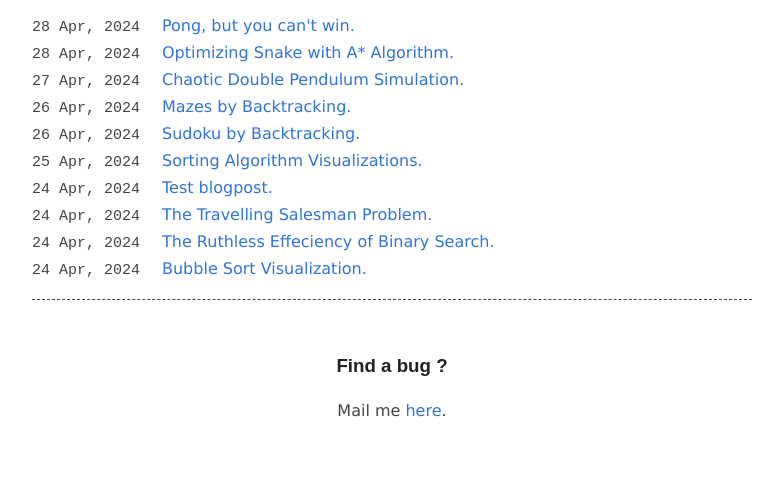
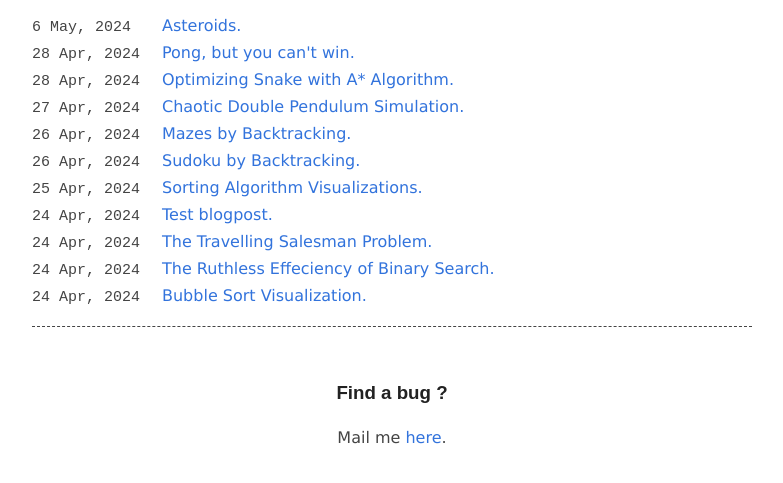
Before and after one commit to triach-rold/triach-rold.github.io, a plain HTML site: page bloghome.html in a window 1280 px wide. Shown: the part 115-598 px from the top of the page, without its empty margins (248-1031 px from the left). Drawn offline with Linux system fonts and the light colour scheme.

Commit message:
Update bloghome.html

```diff
--- a/bloghome.html
+++ b/bloghome.html
@@ -176,6 +176,11 @@
   <main>
     <ul class="blog-posts">
       <li>
+        <span><i><time datetime="2024-6-05">6 May,
+        2024</time></i></span> <a href=
+        "content/asteroids.html">Asteroids.</a>
+      </li>
+      <li>
         <span><i><time datetime="2024-28-04">28 Apr,
         2024</time></i></span> <a href=
         "content/pong.html">Pong, but you can't win.</a>
```
